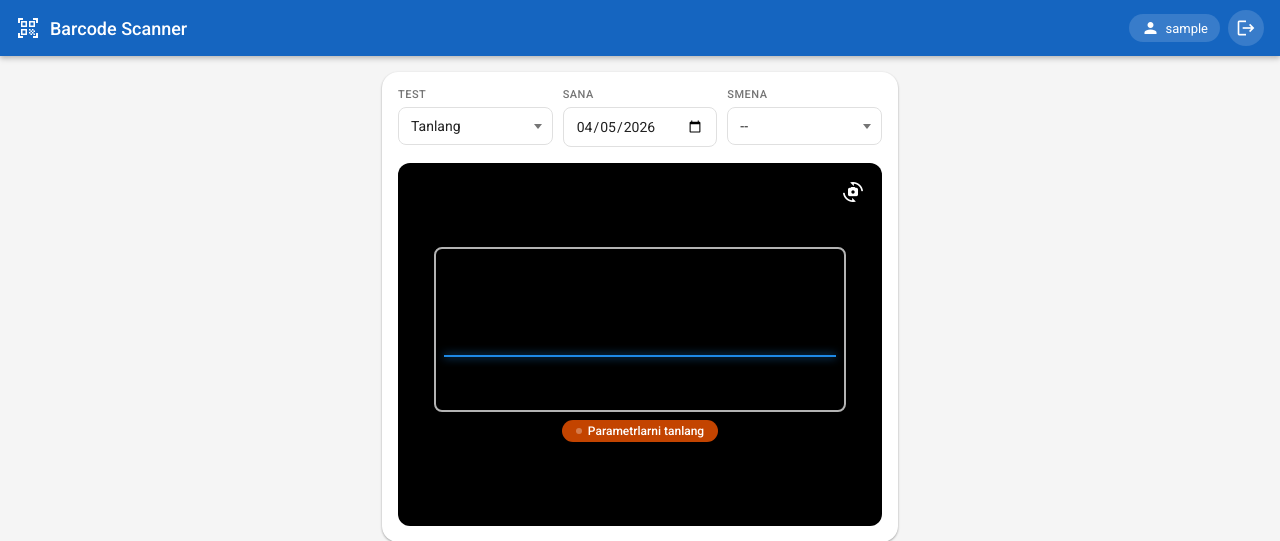
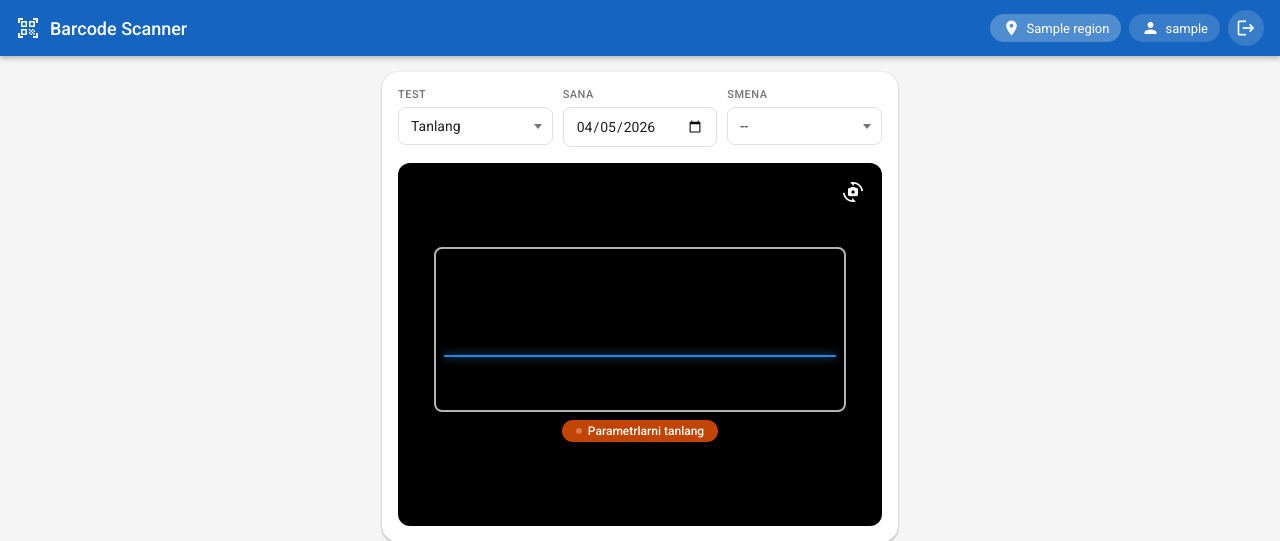
Before and after one commit to yusufturaev707/proctoringserver, a Django app: page /barcode/ in a window 1280 px wide. Shown: the top 541 px of the page. Run offline with Django 5.2, Linux system fonts and the light colour scheme; a user stored in the database is signed in; tables that the repository leaves empty hold one stand-in row (values such as "Sample post"); parts of the project's set-up code (start-up, migrations or seed data) failed here and were passed over.

Commit message:
05.04 work

```diff
--- a/templates/barcode/scan.html
+++ b/templates/barcode/scan.html
@@ -615,6 +615,12 @@
         Barcode Scanner
     </div>
     <div class="app-bar-actions">
+        {% if user.region %}
+        <div class="user-chip" style="background: rgba(255,255,255,0.25);">
+            <span class="material-icons">location_on</span>
+            <span>{{ user.region.name }}</span>
+        </div>
+        {% endif %}
         <div class="user-chip">
             <span class="material-icons">person</span>
             <span>{{ user.username }}</span>
```
